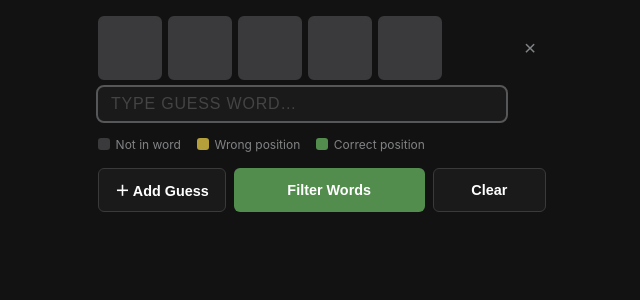
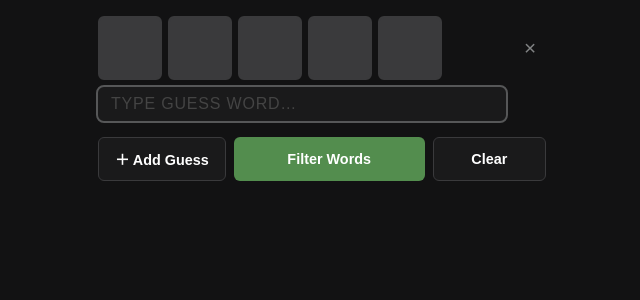
Before and after one commit to jeremyfelix/wordle, a Python web app: template templates/index.html in a window 1280 px wide. Shown: the part 74-374 px from the top of the page, without its empty margins (318-958 px from the left). Run offline with Jinja, Linux system fonts and the light colour scheme; the template is opened without the code that fills it, so the values that code supplies are empty.

Commit message:
Remove color legend from guess section
https://claude.ai/code/session_017ugyGW8CGbswURuPBgxZuB

```diff
--- a/templates/index.html
+++ b/templates/index.html
@@ -134,23 +134,6 @@ main {
 .word-input::placeholder { color: #444; font-weight: 400; letter-spacing: 0.05em; }
 .word-input:focus { outline: 2px solid #565758; border-color: transparent; }
 
-/* ── Legend ──────────────────────────────── */
-.legend {
-  display: flex;
-  gap: 1rem;
-  margin-top: 1rem;
-  font-size: 0.75rem;
-  color: var(--c-muted);
-  flex-wrap: wrap;
-}
-.legend-item { display: flex; align-items: center; gap: 0.35rem; }
-.swatch {
-  width: 12px; height: 12px; border-radius: 3px; flex-shrink: 0;
-}
-.swatch.black  { background: var(--c-black); }
-.swatch.yellow { background: var(--c-yellow); }
-.swatch.green  { background: var(--c-green); }
-
 /* ── Action buttons ──────────────────────── */
 .actions {
   display: flex;
@@ -263,12 +246,6 @@ main {
 <main>
   <!-- Guess input area -->
   <div id="guess-rows"></div>
-
-  <div class="legend">
-    <span class="legend-item"><span class="swatch black"></span>Not in word</span>
-    <span class="legend-item"><span class="swatch yellow"></span>Wrong position</span>
-    <span class="legend-item"><span class="swatch green"></span>Correct position</span>
-  </div>
 
   <div class="actions">
     <button class="btn btn-outline" id="btn-add">＋ Add Guess</button>
```
